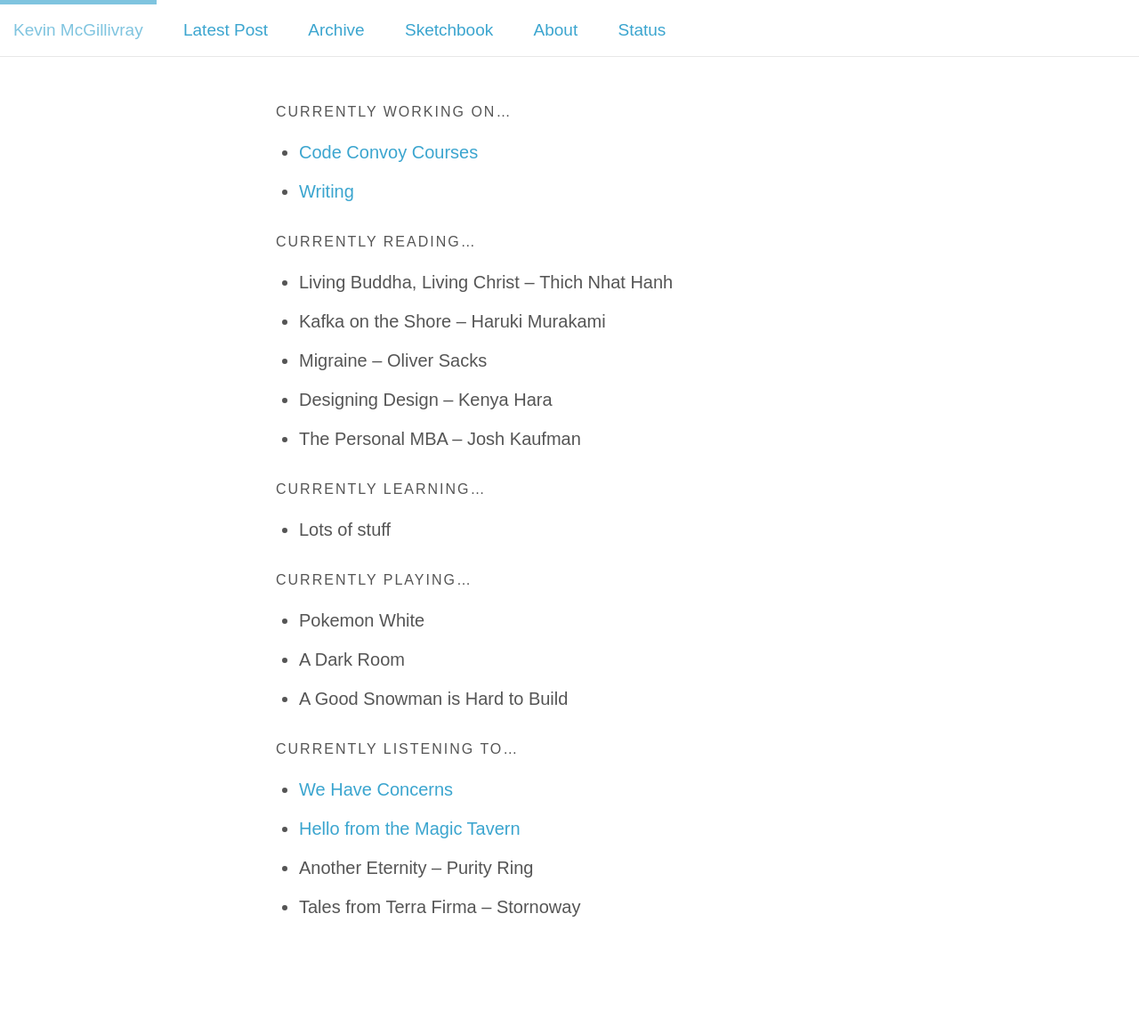
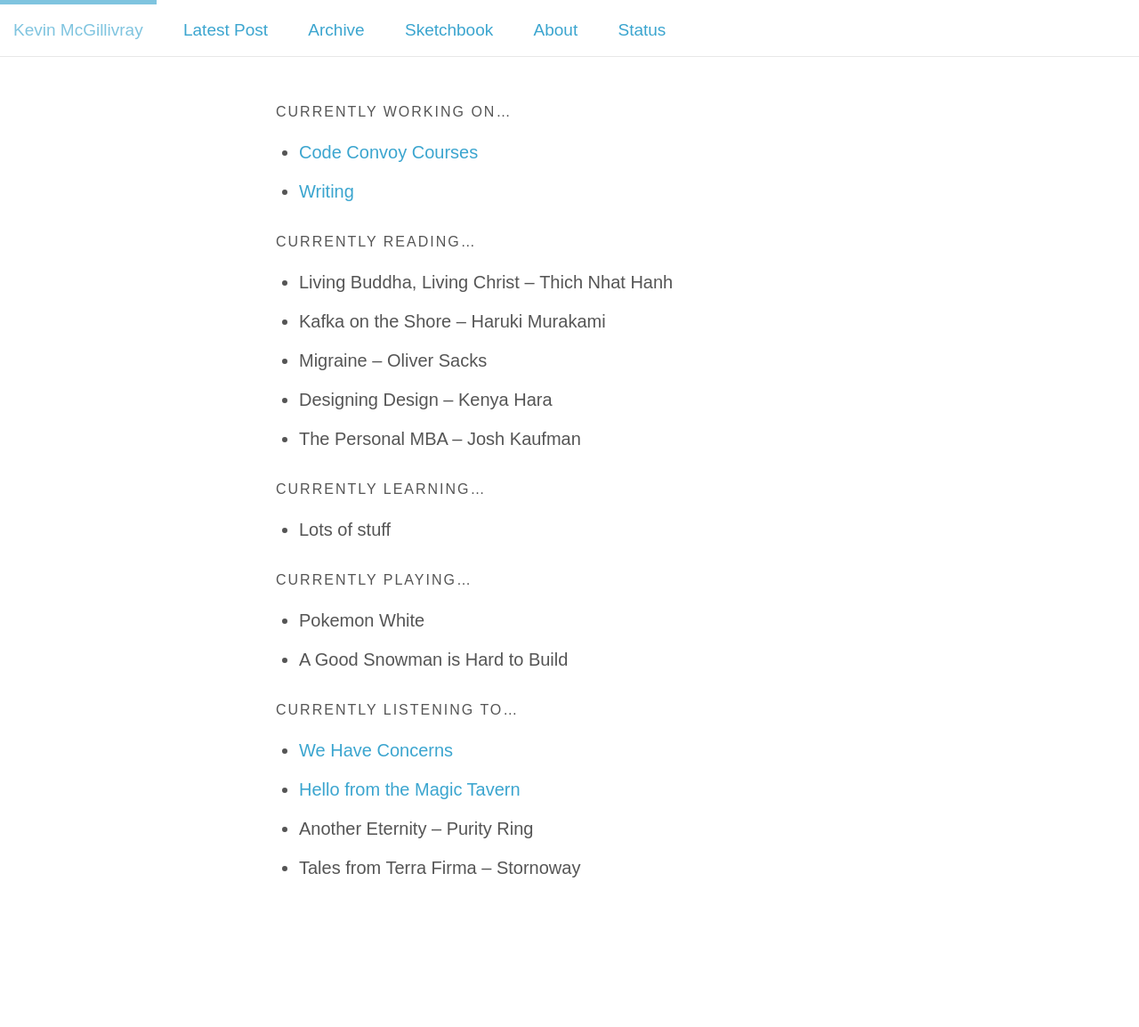
Before and after one commit to kmcgillivray/kmcgillivray.github.io, a Jekyll site: the page built from status/index.md, in a window 1280 px wide. Shown: the whole page at 89% size. Built offline with Jekyll 4.4.1, drawn with Linux system fonts in a browser that asks for light colours; nearby versions of some CDN libraries; after the commit the page ends 1110 px from its top, so only the background shows below that.

Commit message:
Update status

```diff
--- a/status/index.md
+++ b/status/index.md
@@ -23,7 +23,6 @@
 ### Currently playing...
 
 * Pokemon White
-* A Dark Room
 * A Good Snowman is Hard to Build
 
 ### Currently listening to...
```
